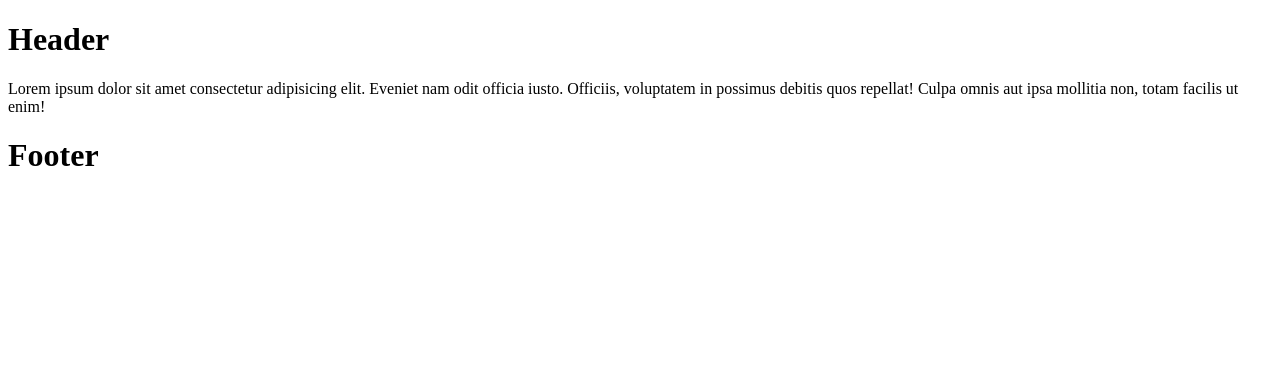
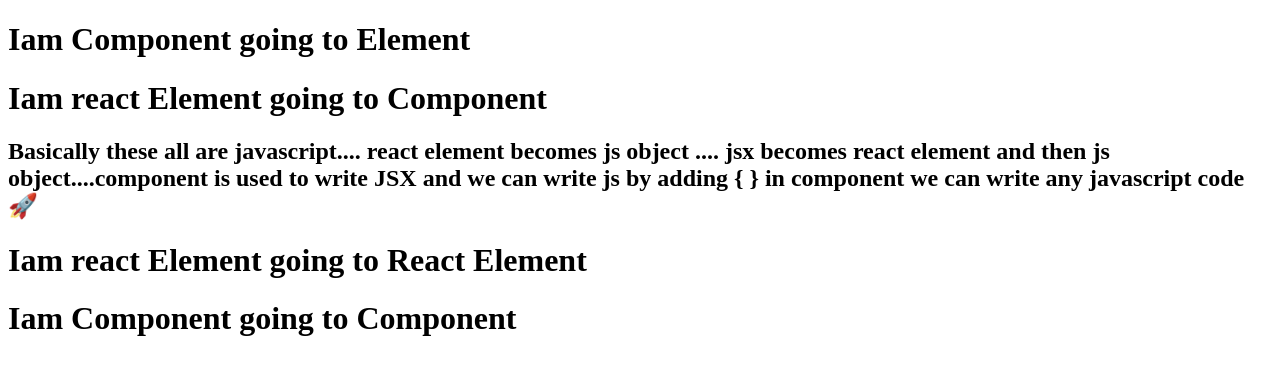
Before and after one commit to arya-devi/Namaste-React, a React (Vite) app: page / in a window 1280 px wide. Shown: the top 374 px of the page. Built offline with nearby package versions, Linux system fonts and the light colour scheme.

Commit message:
we can pass component to component ,element to element element to component ,component to element,and we can write any javascript code inside jsx by {}

```diff
--- a/App.js
+++ b/App.js
@@ -1,31 +1,41 @@
 import React from "react";
 import ReactDOM from "react-dom/client";
 
-const heading = React.createElement(
-  "h1",
-  { id: "heading" },
-  "Namaste React 🚀"
-);
+const heading = <h1>Iam react Element going to Component</h1>;
+const heading1 = <h1>Iam react Element going to React Element</h1>;
 
 const ReactComponent = () => (
   <>
-    <h1 className="heading">Header</h1>
-    <p>
-      Lorem ipsum dolor sit amet consectetur adipisicing elit. Eveniet nam odit
-      officia iusto. Officiis, voluptatem in possimus debitis quos repellat!
-      Culpa omnis aut ipsa mollitia non, totam facilis ut enim!
-    </p>
+    <h1 className="heading">Iam Component going to Element</h1>
+    {heading}
+    <h2>
+      Basically these all are javascript.... react element becomes js object
+      .... jsx becomes react element and then js object....component is used to
+      write JSX and we can write js by adding {"{ }"} in component we can write
+      any javascript code 🚀
+    </h2>
   </>
+);
+const heading2 = (
+  <div>
+    <ReactComponent />
+    {heading1}
+  </div>
 );
 
 const HeaderComponent2 = () => (
   <div id="container">
-    {/* this is how we can pass a component and use it inside */}
-    <ReactComponent />
-    <h1 className="header">Footer</h1>
+    {heading2}
+
+    <h1 className="header">Iam Component going to Component</h1>
   </div>
 );
-//if we use a component inside another component like this known as component composition
+const HeaderComponent3 = () => (
+  <div id="container">
+    <HeaderComponent2 />
+  </div>
+);
+
 const root = ReactDOM.createRoot(document.getElementById("root"));
 
-root.render(<HeaderComponent2 />);
+root.render(<HeaderComponent3 />);
```
